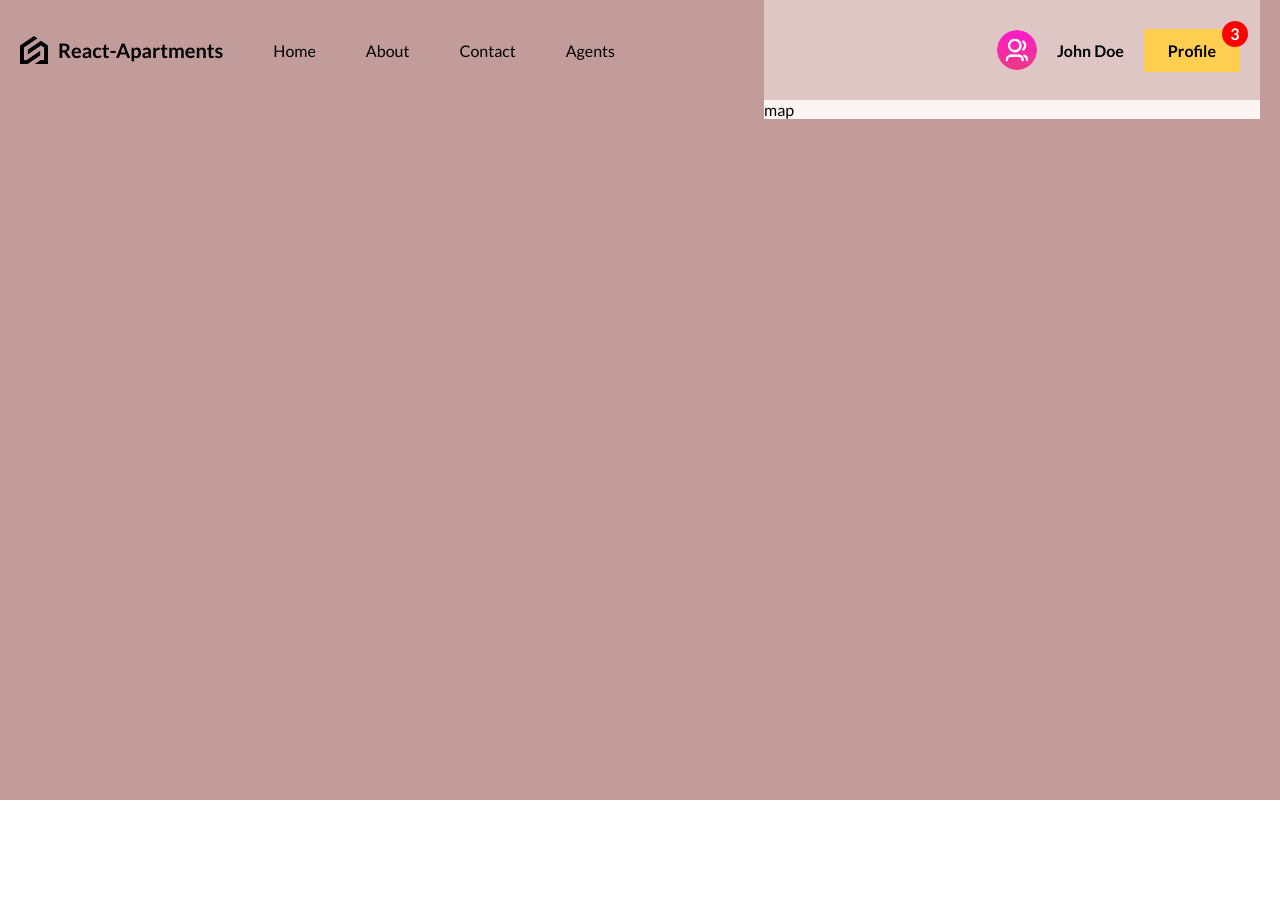
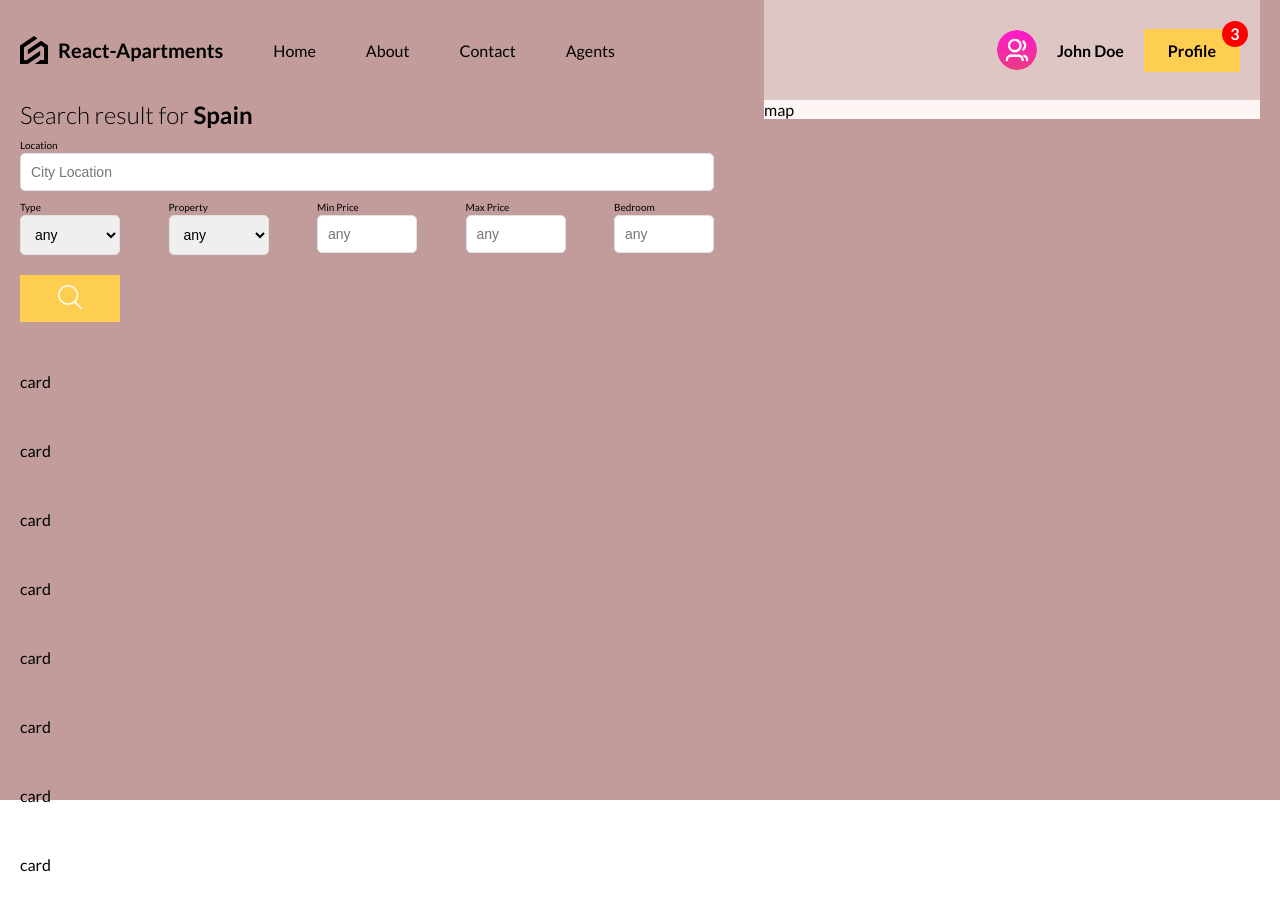
Before and after one commit to xellga-olga/react-apartments, a React (Vite) app: page /list in a window 1280 px wide. Shown: the top 910 px of the page. Before the commit the page ends 800 px from the top, so only its background shows below. Built offline with nearby package versions, Linux system fonts and the light colour scheme.

Commit message:
Add filter component for property search with location and price options

```diff
--- /dev/null
+++ b/src/components/card/Card.jsx
@@ -0,0 +1,11 @@
+import React from 'react'
+
+function Card () {
+  return (
+    <div>
+      card
+    </div>
+  )
+}
+
+export default Card
--- a/src/components/filter/Filter.jsx
+++ b/src/components/filter/Filter.jsx
@@ -1,9 +1,64 @@
-import React from 'react'
-
+import './Filter.scss'
 function Filter ()  {
   return (
-    <div>
-
+    <div className='filter'>
+      <h1>Search result for <b>Spain</b></h1>
+      <div className='top'>
+         <div className='item'>
+            <label htmlFor='city'>Location</label>
+            <input type='text' placeholder='City Location' name='city' id='city'/>
+         </div>
+      </div>
+      <div className="bottom">
+        <div className="item">
+          <label htmlFor="type">Type</label>
+          <select name="type" id="type">
+            <option value="">any</option>
+            <option value="buy">Buy</option>
+            <option value="rent">Rent</option>
+          </select>
+        </div>
+        <div className="item">
+          <label htmlFor="property">Property</label>
+          <select name="property" id="property">
+            <option value="">any</option>
+            <option value="apartment">Apartment</option>
+            <option value="house">House</option>
+            <option value="condo">Condo</option>
+            <option value="land">Land</option>
+          </select>
+        </div>
+        <div className="item">
+          <label htmlFor="minPrice">Min Price</label>
+          <input
+            type="number"
+            id="minPrice"
+            name="minPrice"
+            placeholder="any"
+          />
+        </div>
+        <div className="item">
+          <label htmlFor="maxPrice">Max Price</label>
+          <input
+            type="text"
+            id="maxPrice"
+            name="maxPrice"
+            placeholder="any"
+          />
+        </div>
+        <div className="item">
+          <label htmlFor="bedroom">Bedroom</label>
+          <input
+            type="text"
+            id="bedroom"
+            name="bedroom"
+            placeholder="any"
+          />
+        </div>
+        <button>
+          <img src="/search.png" alt="" />
+        </button>
+      </div>
     </div>
   )
 }
--- a/src/components/filter/Filter.scss
+++ b/src/components/filter/Filter.scss
@@ -0,0 +1,55 @@
+.filter {
+   display: flex;
+   flex-direction: column;
+   gap: 10px;
+
+   h1 {
+      font-weight: 300;
+      font-size: 24px;
+   }
+
+   .item {
+      display: flex;
+      flex-direction: column;
+      gap: 2px;
+
+      label {
+         font-size: 10px;
+      }
+
+      input,
+      select {
+         width: 100px;
+         padding: 10px;
+         border: 1px solid #e0e0e0;
+         border-radius: 5px;
+         font-size: 14px;
+      }
+   }
+
+   .top {
+      input {
+         width: 100%;
+      }
+   }
+
+   .bottom {
+      display: flex;
+      justify-content: space-between;
+      flex-wrap: wrap;
+      gap: 20px;
+
+      button {
+         width: 100px;
+         padding: 10px;
+         border: none;
+         cursor: pointer;
+         background-color: #fece51;
+
+         img {
+            width: 24px;
+            height: 24px;
+         }
+      }
+   }
+}
--- a/src/data/data.js
+++ b/src/data/data.js
@@ -6,9 +6,9 @@
     bedroom: 2,
     bathroom: 1,
     price: 1000,
-    address: "456 Park Avenue, London",
-    latitude: 51.5074,
-    longitude: -0.1278,
+    address: "456 Gran Via, Madrid",
+    latitude: 40.4168,
+    longitude: -3.7038,
   },
   {
     id: 2,
@@ -17,9 +17,9 @@
     bedroom: 3,
     bathroom: 2,
     price: 1500,
-    address: "789 Oxford Street, London",
-    latitude: 52.4862,
-    longitude: -1.8904,
+    address: "789 Passeig de Gràcia, Barcelona",
+    latitude: 41.3851,
+    longitude: 2.1734,
   },
   {
     id: 3,
@@ -28,9 +28,9 @@
     bedroom: 1,
     bathroom: 1,
     price: 800,
-    address: "101 Baker Street, London",
-    latitude: 53.4808,
-    longitude: -2.2426,
+    address: "101 Avenida de Francia, Valencia",
+    latitude: 39.4699,
+    longitude: -0.3763,
   },
   {
     id: 4,
@@ -39,9 +39,9 @@
     bedroom: 2,
     bathroom: 1,
     price: 1000,
-    address: "234 Kingsway, London,",
-    latitude: 53.8008,
-    longitude: -1.5491,
+    address: "234 Calle Larios, Málaga",
+    latitude: 36.7213,
+    longitude: -4.4214,
   },
   {
     id: 5,
@@ -50,9 +50,9 @@
     bedroom: 3,
     bathroom: 2,
     price: 1500,
-    address: "567 Victoria Road, London",
-    latitude: 53.4084,
-    longitude: -2.9916,
+    address: "567 Alameda Principal, Seville",
+    latitude: 37.3891,
+    longitude: -5.9845,
   },
   {
     id: 6,
@@ -61,9 +61,9 @@
     bedroom: 1,
     bathroom: 1,
     price: 800,
-    address: "890 Regent Street, London",
-    latitude: 54.9783,
-    longitude: -1.6174,
+    address: "890 Gran Via, Bilbao",
+    latitude: 43.263,
+    longitude: -2.935,
   },
   {
     id: 7,
@@ -72,9 +72,9 @@
     bedroom: 2,
     bathroom: 1,
     price: 1000,
-    address: "112 Piccadilly, London",
-    latitude: 53.3811,
-    longitude: -1.4701,
+    address: "112 Calle Mayor, Alicante",
+    latitude: 38.3452,
+    longitude: -0.481,
   },
   {
     id: 8,
@@ -83,9 +83,9 @@
     bedroom: 3,
     bathroom: 2,
     price: 1500,
-    address: "8765 Main High Street, London",
-    latitude: 51.4545,
-    longitude: -2.5879,
+    address: "8765 Calle Real, Granada",
+    latitude: 37.1773,
+    longitude: -3.5986,
   },
 ];
 
@@ -102,19 +102,19 @@
   bedRooms: 2,
   bathroom: 1,
   size: 861,
-  latitude: 51.5074,
-  longitude: -0.1278,
-  city: "London",
-  address: "1234 Broadway St",
+  latitude: 40.4168,
+  longitude: -3.7038,
+  city: "Madrid",
+  address: "1234 Calle Mayor",
   school: "250m away",
   bus: "100m away",
   restaurant: "50m away",
   description:
-    "Future alike hill pull picture swim magic chain seed engineer nest outer raise bound easy poetry gain loud weigh me recognize farmer bare danger. actually put square leg vessels earth engine matter key cup indeed body film century shut place environment were stage vertical roof bottom lady function breeze darkness beside tin view local breathe carbon swam declared magnet escape has from pile apart route coffee storm someone hold space use ahead sheep jungle closely natural attached part top grain your grade trade corn salmon trouble new bend most teacher range anybody every seat fifteen eventually",
+    "Located in the heart of Madrid, this beautiful apartment offers modern design and comfort. Close to schools, transportation, and restaurants, it’s perfect for anyone looking to enjoy the vibrant life of the city.",
 };
 
 export const userData = {
   id: 1,
-  name: "John Doe",
+  name: "Juan Pérez",
   img: "https://images.pexels.com/photos/91227/pexels-photo-91227.jpeg?auto=compress&cs=tinysrgb&w=1260&h=750&dpr=2",
 };
--- a/src/routes/listPage/listPage.jsx
+++ b/src/routes/listPage/listPage.jsx
@@ -1,3 +1,4 @@
+import Card from "../../components/card/Card";
 import Filter from "../../components/filter/Filter";
 import { listData } from "../../data/data";
 import "./listPage.scss";
@@ -11,6 +12,11 @@
       <div className="listContainer">
         <div className="wrapper">
          <Filter />
+         {
+            data.map(item => (
+               <Card key={item.id} item={item} />
+            ))
+         }
         </div>
       </div>
       <div className="mapContainer">map</div>
```
Also changed, not shown: src/components/card/Card.scss (added).
